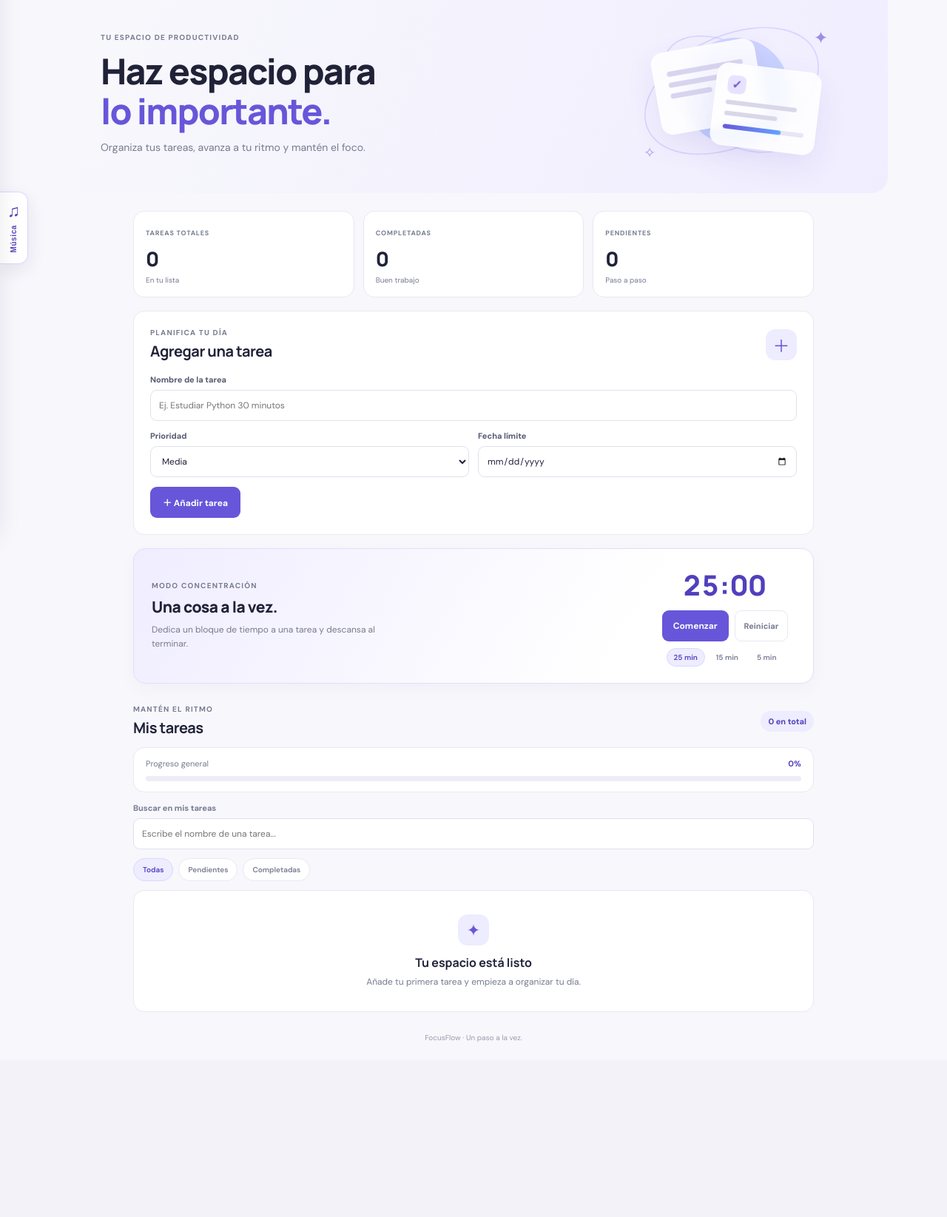
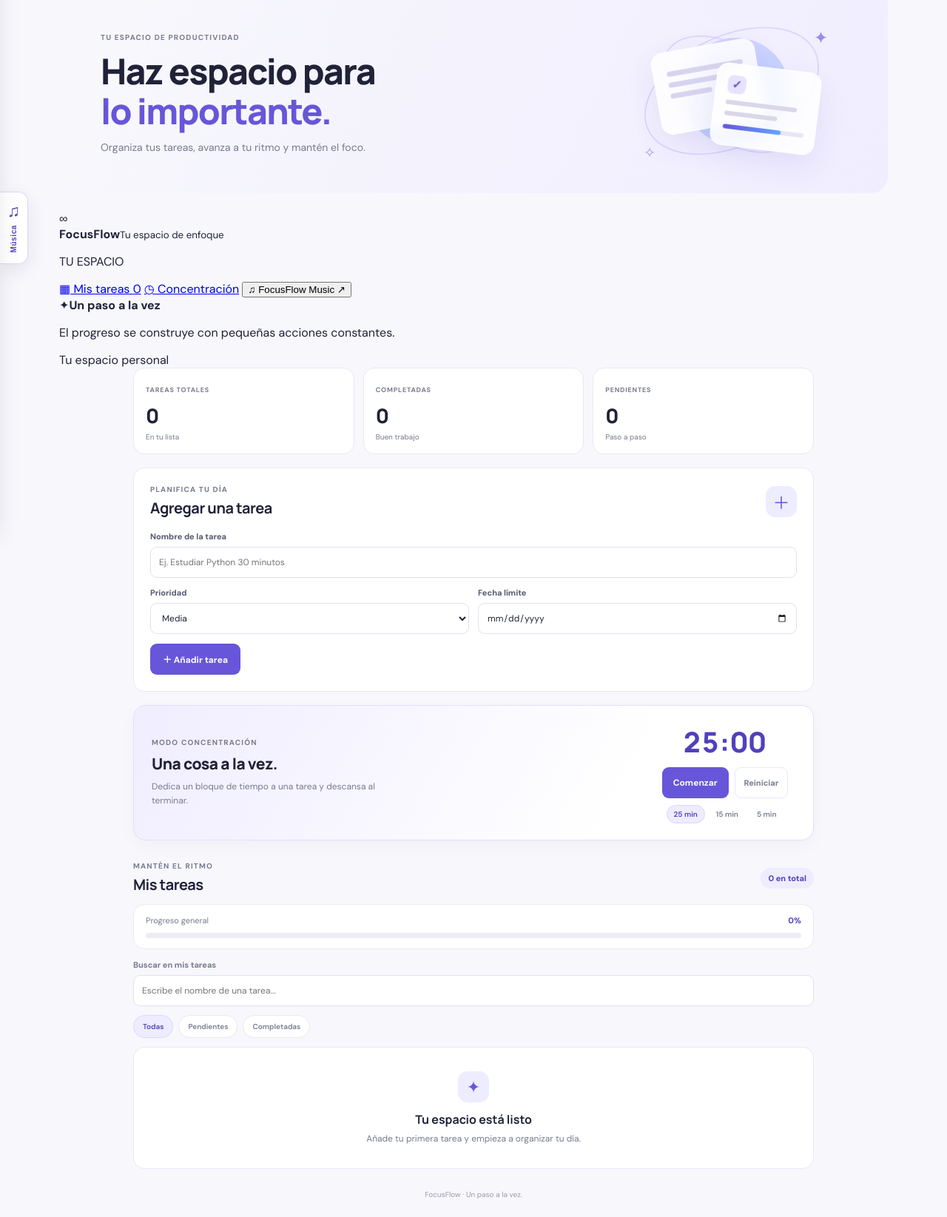
Before and after one commit to Franxescoo/FOOCUS, a Flask app: page / in a window 1280 px wide. Shown: the part 77-1722 px from the top of the page at 74% size. Before the commit the page ends 1485 px from the top, so only its background shows below. Run offline with Flask 3, Linux system fonts and the light colour scheme; data that the repository does not hold is empty.

Commit message:
Add a left navigation sidebar for tasks, focus and music

```diff
--- a/templates/index.html
+++ b/templates/index.html
@@ -33,6 +33,15 @@
     </section>
 
     <div class="workspace-grid">
+      <aside class="product-sidebar" aria-label="Herramientas FocusFlow">
+        <div class="side-brand"><span>∞</span><div><strong>FocusFlow</strong><small>Tu espacio de enfoque</small></div></div>
+        <p class="side-label">TU ESPACIO</p>
+        <a class="side-link active" href="#tasks-area"><span>▦</span> Mis tareas <span class="side-count">{{ total }}</span></a>
+        <a class="side-link" href="#focus-area"><span>◷</span> Concentración</a>
+        <button class="side-link side-music-button" id="sidebar-music-launcher" type="button"><span>♫</span> FocusFlow Music <span class="side-arrow">↗</span></button>
+        <div class="side-tip"><span class="tip-icon">✦</span><strong>Un paso a la vez</strong><p>El progreso se construye con pequeñas acciones constantes.</p></div>
+        <div class="side-bottom"><span class="online-dot"></span> Tu espacio personal</div>
+      </aside>
       <aside class="music-sidebar" id="music-sidebar" aria-label="Panel de música" aria-hidden="true">
         <section class="music-section" id="focusflow-music">
           <div class="music-heading">
@@ -89,7 +98,7 @@
         </section>
 
 
-        <section class="focus-card" aria-label="Temporizador de enfoque">
+        <section class="focus-card" id="focus-area" aria-label="Temporizador de enfoque">
           <div class="focus-copy"><p class="eyebrow">MODO CONCENTRACIÓN</p><h2>Una cosa a la vez.</h2><p>Dedica un bloque de tiempo a una tarea y descansa al terminar.</p></div>
           <div class="focus-controls">
             <div class="focus-time" id="focus-time" role="timer" aria-live="off">25:00</div>
@@ -97,7 +106,7 @@
             <div class="focus-presets"><button type="button" data-minutes="25" class="focus-preset active">25 min</button><button type="button" data-minutes="15" class="focus-preset">15 min</button><button type="button" data-minutes="5" class="focus-preset">5 min</button></div>
           </div>
         </section>
-        <section class="tasks-section">
+        <section class="tasks-section" id="tasks-area">
           <div class="section-heading task-heading"><div><p class="eyebrow">MANTÉN EL RITMO</p><h2>Mis tareas</h2></div><span class="count">{{ total }} en total</span></div>
           <div class="progress-card">
             <div class="progress-copy"><span>Progreso general</span><strong>{{ ((completed / total * 100)|round|int) if total else 0 }}%</strong></div>
@@ -142,6 +151,7 @@
   <script>
     (() => {
       const launcher = document.getElementById("music-launcher");
+      const sideLauncher = document.getElementById("sidebar-music-launcher");
       const sidebar = document.getElementById("music-sidebar");
       const backdrop = document.getElementById("music-backdrop");
       const closeButton = document.getElementById("music-close");
@@ -155,6 +165,7 @@
         else launcher.focus();
       }
       launcher.addEventListener("click", () => setMusicOpen(!sidebar.classList.contains("is-open")));
+      sideLauncher.addEventListener("click", () => setMusicOpen(!sidebar.classList.contains("is-open")));
       closeButton.addEventListener("click", () => setMusicOpen(false));
       backdrop.addEventListener("click", () => setMusicOpen(false));
       document.addEventListener("keydown", event => {
```
